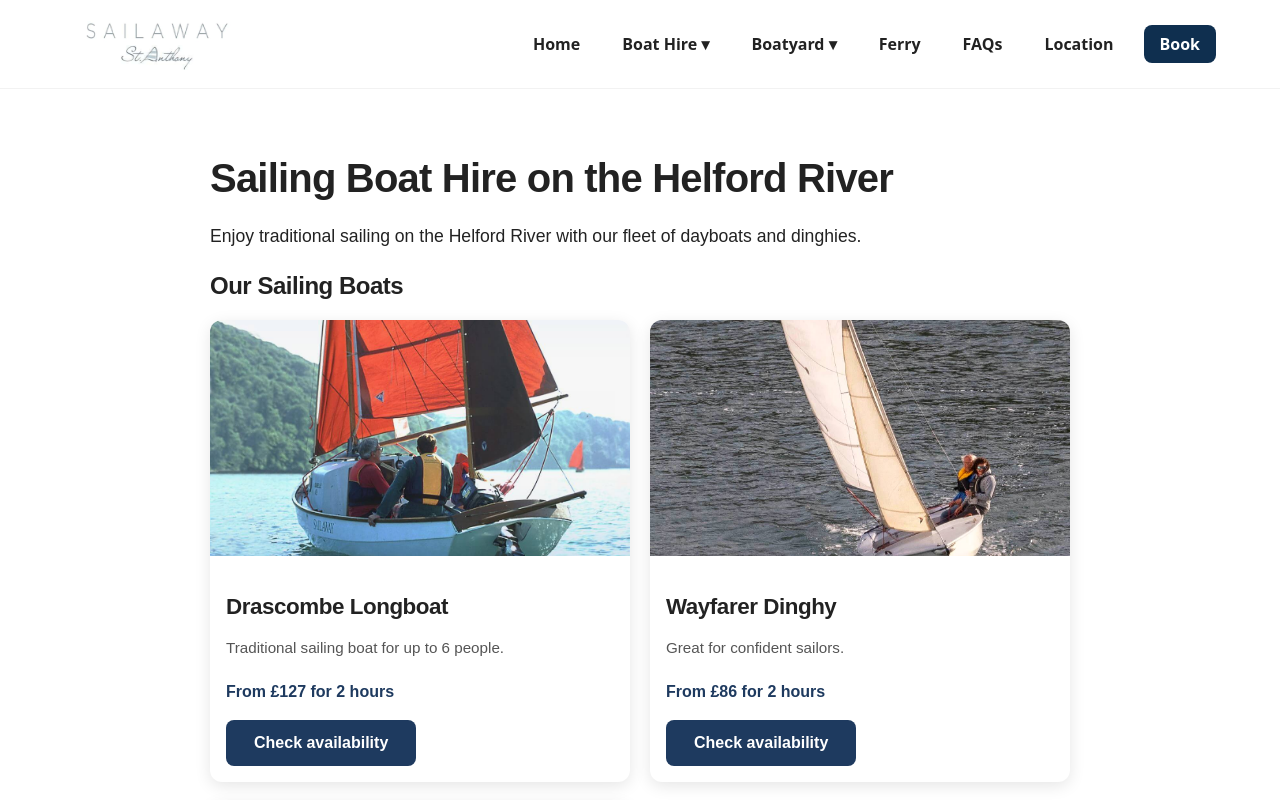
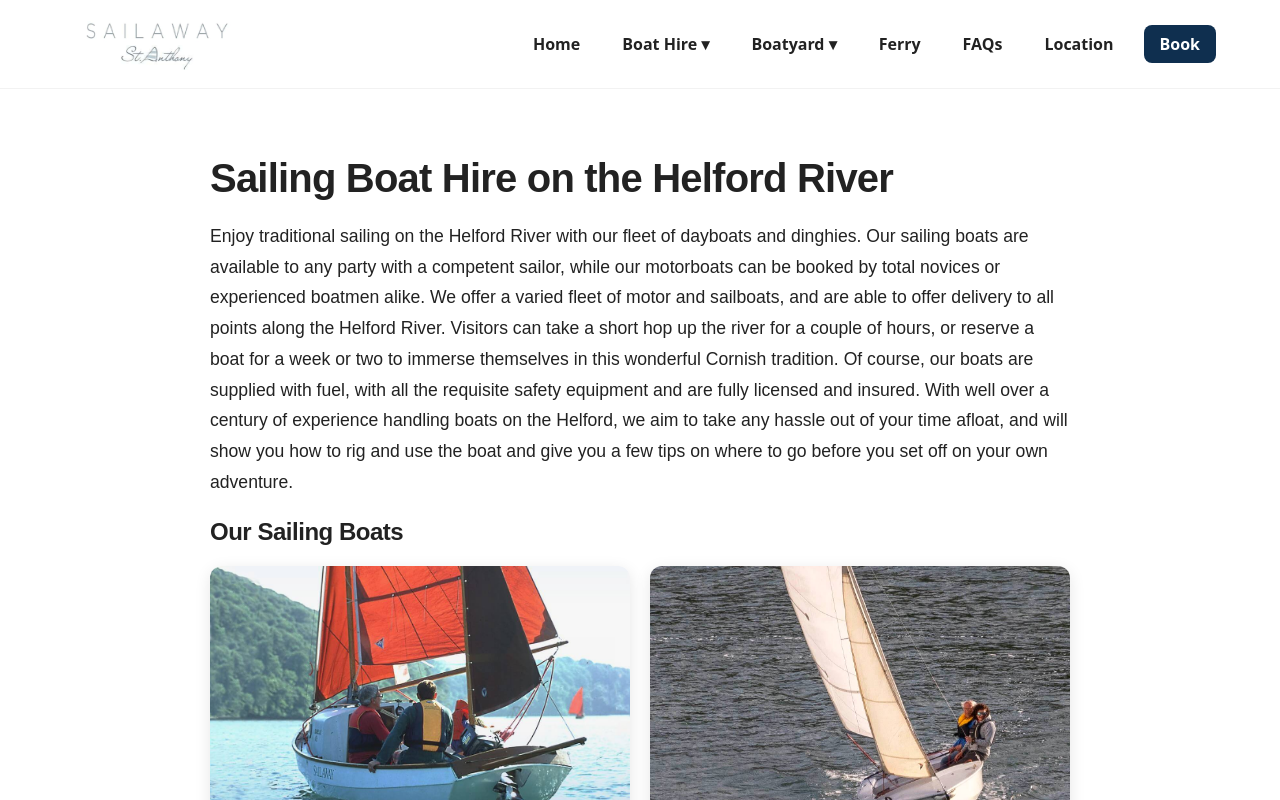
Before and after one commit to DJsailaway/sailaway-final, a Next.js app: page /sailing-boat-hire-helford in a window 1280 px wide. Shown: the top 800 px of the page. Built offline with nearby package versions, Linux system fonts and the light colour scheme.

Commit message:
Enhance sailing boat hire description
Expanded the description of sailing boat hire services, including details about fleet availability, booking options, and safety equipment.

```diff
--- a/pages/sailing-boat-hire-helford.js
+++ b/pages/sailing-boat-hire-helford.js
@@ -61,7 +61,7 @@ export default function SailingBoatHire() {
         </h1>
 
         <p style={{ fontSize: "1.1rem", marginBottom: "20px" }}>
-          Enjoy traditional sailing on the Helford River with our fleet of dayboats and dinghies.
+          Enjoy traditional sailing on the Helford River with our fleet of dayboats and dinghies. Our sailing boats are available to any party with a competent sailor, while our motorboats can be booked by total novices or experienced boatmen alike. We offer a varied fleet of motor and sailboats, and are able to offer delivery to all points along the Helford River. Visitors can take a short hop up the river for a couple of hours, or reserve a boat for a week or two to immerse themselves in this wonderful Cornish tradition. Of course, our boats are supplied with fuel, with all the requisite safety equipment and are fully licensed and insured. With well over a century of experience handling boats on the Helford, we aim to take any hassle out of your time afloat, and will show you how to rig and use the boat and give you a few tips on where to go before you set off on your own adventure.
         </p>
 
         <h2>Our Sailing Boats</h2>
```
